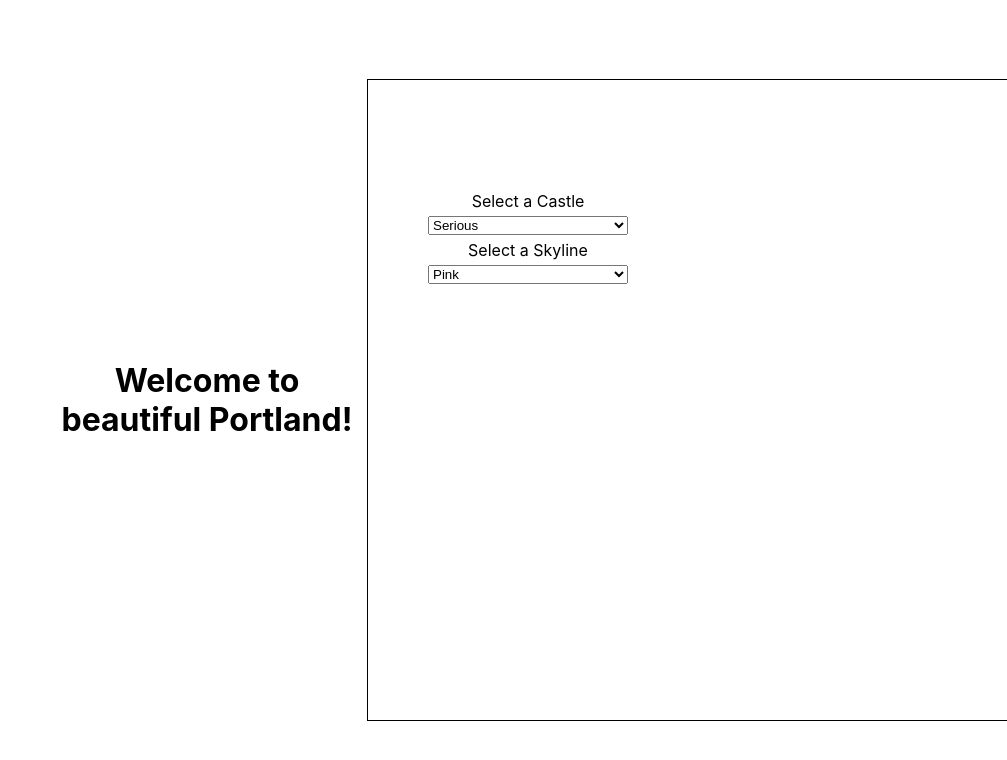
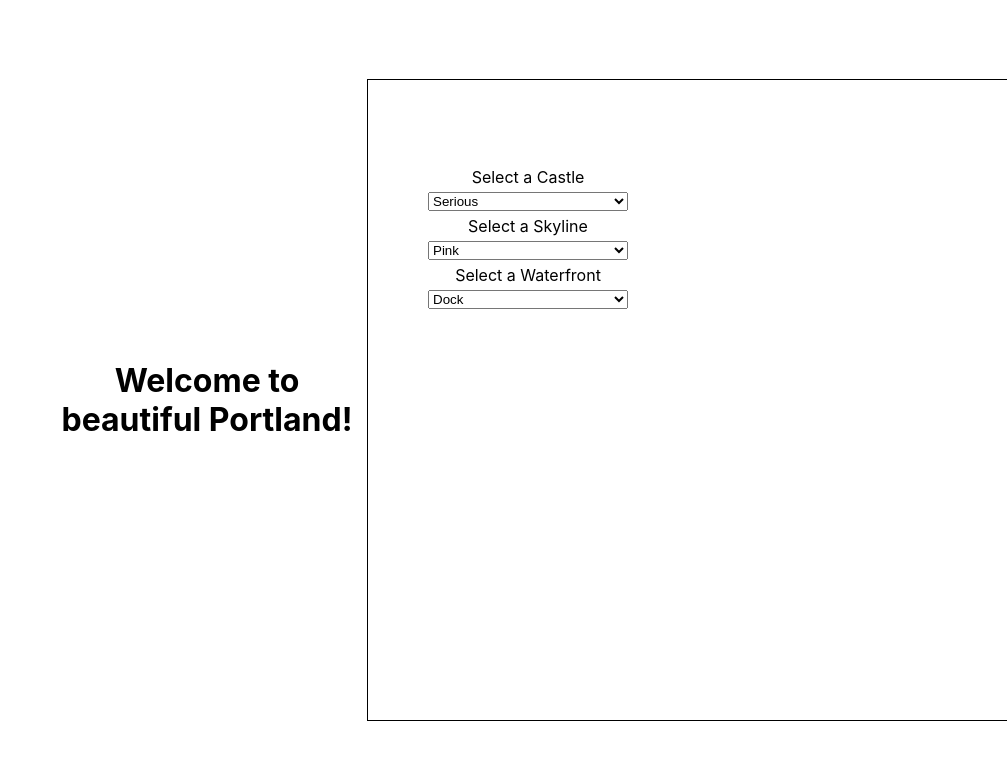
Before and after one commit to PeteSeeling/city-builder-half-baked-react, a React (Create React App) app: page / in a window 1280 px wide. Shown: the top 760 px of the page, without its empty margins (273-1280 px from the left). Built offline with nearby package versions, Linux system fonts and the light colour scheme.

Commit message:
waterfront dropdown finished

```diff
--- a/src/App.js
+++ b/src/App.js
@@ -12,6 +12,7 @@
   // track some state here.
   const [setCastleId, castleId] = useState(1);
   const [setSkylineId, skylineId] = useState(1);
+  const [setWaterfrontId, waterFrontId] = useState(1);
   // You'll need to keep track of a skylineId, waterfrontId, and castleId. All these start out as 1
   // you'll need to track a city name, which starts as the city name of your choice.
   // finally, you'll need an array of slogans, which could start out as ['The City of Excellence'] for example
@@ -19,7 +20,7 @@
   return (
     <div className="App">
       {/* here, the City component takes in skylineId, waterfrontId, castleId as props. It'll use those ids to render pictures correctly. */}
-      <City castleId={castleId} skylineId={skylineId}/>
+      <City castleId={castleId} skylineId={skylineId} waterFrontId={waterFrontId}/>
       <h1>
         {/* dynamically update the city name here using state */}
         Welcome to beautiful Portland!
@@ -35,6 +36,7 @@
           <div>
             <CastleDropdown setCastleId={setCastleId} />
             <SkylineDropdown setSkylineId={setSkylineId} />
+            <WaterfrontDropdown setWaterfrontId={setWaterfrontId} />
 
           </div>
         </section>
--- a/src/WaterfrontDropdown.js
+++ b/src/WaterfrontDropdown.js
@@ -1,16 +1,19 @@
 import React from 'react';
 
-export default function WaterfrontDropdown(props) {
+export default function WaterfrontDropdown({ setWaterfrontId }) {
+  function handleChange(e){
+    setWaterfrontId(e.target.value);
+  }
   return (
     <div>
       Select a Waterfront
       {/* this component should have a prop called setWaterfront, which is a function */}
       {/* on change, this component should use e.target.value to pass the correct id to the setWaterfront function */}
       {/* note that the options will need value properties (1, 2, or 3) that correspond to the photo filenames in the public directory */}
-      <select>
-        <option>Dock</option>
-        <option>Sunset</option>
-        <option>Boats</option>
+      <select onChange={handleChange}>
+        <option value="1">Dock</option>
+        <option value="2">Sunset</option>
+        <option value="3">Boats</option>
       </select>
     </div>
   );
```
